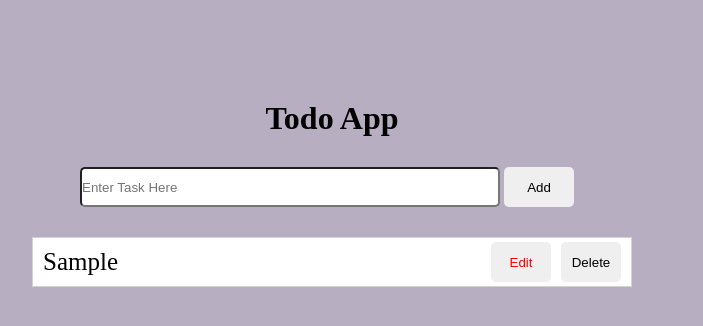
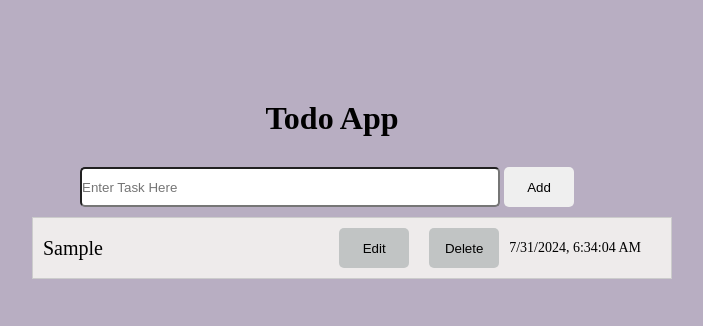
Before and after one commit to HoriyaDev/practise, a plain HTML site: page TODO App/index.html in a window 1280 px wide. Both pictures are taken after typing "Sample" into the empty fields and a click on the button "Add". Shown: the whole page, without its empty margins (308-1011 px from the left). Drawn offline with Linux system fonts and the light colour scheme.

Commit message:
using array

```diff
--- a/TODO App/index.html
+++ b/TODO App/index.html
@@ -15,7 +15,8 @@
                 <button id="btn">Add</button>
              </div>
              <ul id="todo-task">
-
+                <div id="text-area"></div>
+                <div id="button"></div>
 
              </ul>
 
@@ -23,6 +24,7 @@
 
         </div>
 
-  <script src="script.js"></script>
+  <script src="script.js" >
+  </script>
 </body>
 </html>
--- a/TODO App/script.js
+++ b/TODO App/script.js
@@ -1,73 +1,74 @@
 const inputField = document.getElementById("input");
 const button = document.getElementById("btn");
-const todoTask = document.getElementById("todo-task");
+
+let textArray = [];
+let editIndex = null;
+const d = new Date()
+const add = () => {
+    const inputValue = inputField.value.trim();
+
+    if (inputValue === "") {
+        alert("Please fill this");
+    } else {
+        if (editIndex === null) {
+
+            textArray.push(inputValue);
+        } else {
+
+            textArray[editIndex] = inputValue;
+            editIndex = null;
+        }
+        display();
+        inputField.value = "";
+    }
+};
+
+function display() {
+    const textArea = document.getElementById("text-area");
+    textArea.innerHTML = "";
+    textArray.forEach((task, index) => {
+        const div = document.createElement('div');
+        div.classList.add("text-area")
+
+        const listItem = document.createElement('li')
+
+        const textSpan = document.createElement('span');
+        textSpan.classList.add("text")
+        textSpan.innerHTML = task;
+
+
+        const time = document.createElement('p')
+        const setTime = d.toLocaleString();
+        time.innerHTML= setTime
+        time.classList.add("time")
+
+
+        const editBtn = document.createElement('button');
+        editBtn.innerHTML = "Edit";
+        editBtn.classList.add("editBtn")
+        editBtn.addEventListener("click", () => {
+            inputField.value = task;
+            editIndex = index;
+        });
+
+        const deleteBtn = document.createElement('button');
+        deleteBtn.innerHTML = "Delete";
+        deleteBtn.classList.add("deleteBtn")
+        deleteBtn.addEventListener("click", () => {
+            textArray.splice(index, 1);
+            display();
+        });
+
+
+
+
+
+        div.appendChild(textSpan);
+        div.appendChild(editBtn);
+        div.appendChild(deleteBtn);
+        div.appendChild(time)
+        textArea.appendChild(div);
+    });
+}
 
 button.addEventListener("click", add);
-
-function add() {
-    if (inputField.value === "") {
-        alert("Please Enter Task");
-    } else {
-        const inputValue = inputField.value.trim();
-        const listItem = document.createElement("li");
-
-        // Create a span to hold the text content
-        const textSpan = document.createElement("span");
-        textSpan.textContent = inputValue;
-        listItem.appendChild(textSpan);
-
-        // Create edit button
-        const editButton = document.createElement("button");
-        editButton.textContent = "Edit";
-        editButton.classList.add("edit");
-        editButton.addEventListener("click", function() {
-            editTask(textSpan, editButton);
-        });
-
-        // Create delete button
-        const deleteButton = document.createElement("button");
-        deleteButton.textContent = "Delete";
-        deleteButton.classList.add("delete");
-        deleteButton.addEventListener("click", function() {
-            deleteItems(listItem);
-        });
-
-        // Append buttons to list item
-        listItem.appendChild(editButton);
-        listItem.appendChild(deleteButton);
-
-        // Append list item to todo list
-        todoTask.appendChild(listItem);
-
-        // Clear input field
-        inputField.value = "";
-    }
-}
-
-function deleteItems(item) {
-    if (confirm("Are you sure you want to delete this task?")) {
-        item.remove();
-    }
-}
-
-function editTask(textSpan, editButton) {
-    // Check if the task is currently being edited
-    if (editButton.textContent === "Save") {
-        // Save the edited task
-        const input = textSpan.querySelector("input");
-        if (input.value.trim() !== "") {
-            textSpan.textContent = input.value.trim();
-            editButton.textContent = "Edit";
-        }
-    } else {
-        // Convert the text span to an input field for editing
-        const input = document.createElement("input");
-        input.type = "text";
-        input.value = textSpan.textContent;
-        input.classList.add("save")
-        textSpan.textContent = "";
-        textSpan.appendChild(input);
-
-        editButton.textContent = "Save";
-    }
-}
--- a/TODO App/style.css
+++ b/TODO App/style.css
@@ -42,53 +42,50 @@ button {
 button:hover{
     background-color: lightblue;
 }
-
-#todo-task {
-    margin: 20px auto;
-    list-style: none;
-    font-size: 25px;
+.btn-1{
+    margin-left:80%;
+    background-color: aqua;
 }
 
-#todo-task li {
-    position: relative;
+.text-area {
+    width: 50vw;
     display: flex;
     align-items: center;
-    justify-content: space-between;
+    border: 1px solid #ccc;
     padding: 10px;
     margin-bottom: 10px;
-    background-color: white;
-    border: 1px solid lightgray;
-
+    position: relative;
+    height: auto;
+    background-color: rgb(238, 235, 235);
 }
 
-#todo-task li .edit,
-#todo-task li .delete {
-    position: absolute;
-    top: 50%;
-    transform: translateY(-50%);
-    width: 60px; /* Adjust width as needed */
-    text-align: center;
+.text {
+    font-size: 20px;
+    flex-grow: 1;
+    margin-right: 20px;
 }
 
-#todo-task li .edit {
-
-    right: 70px; /* Position edit button to the right of the list item */
-    color: red;
-    margin-right: 10px;
+.time {
+    font-size: 14px;
+    margin-right: 20px;
 }
 
-#todo-task li .delete {
-    right: 10px; /* Position delete button to the right side */
+.editBtn, .deleteBtn {
+    padding: 5px 10px;
+    cursor: pointer;
+    margin-left: 10px;
+    margin-right: 10px;
+    background-color: rgb(193, 196, 196);
 }
-.save{
-    color: brown;
-   border: none;
-   font-size: 25px;
 
+button {
+    padding: 5px 10px;
+    cursor: pointer;
 }
-.save:focus{
-    outline: none;
-}
+
+
+
+
 
 @media only screen and (min-width:320px) and (max-width:768px) {
 .container{
--- /dev/null
+++ b/Tailwind/style.css
@@ -0,0 +1,4 @@
+/* styles.css */
+@tailwind base;
+@tailwind components;
+@tailwind utilities;
```
Also changed, not shown: Tailwind/index.html (added, +50 -0 lines), Tailwind/package.json (added, +15 -0 lines), Tailwind/script.js (added, +16 -0 lines), Tailwind/tailwind.config.js (added, +12 -0 lines), Responsive navbar/index.html (line endings or trailing spaces), Tailwind/output.css (added), 1 other file.
